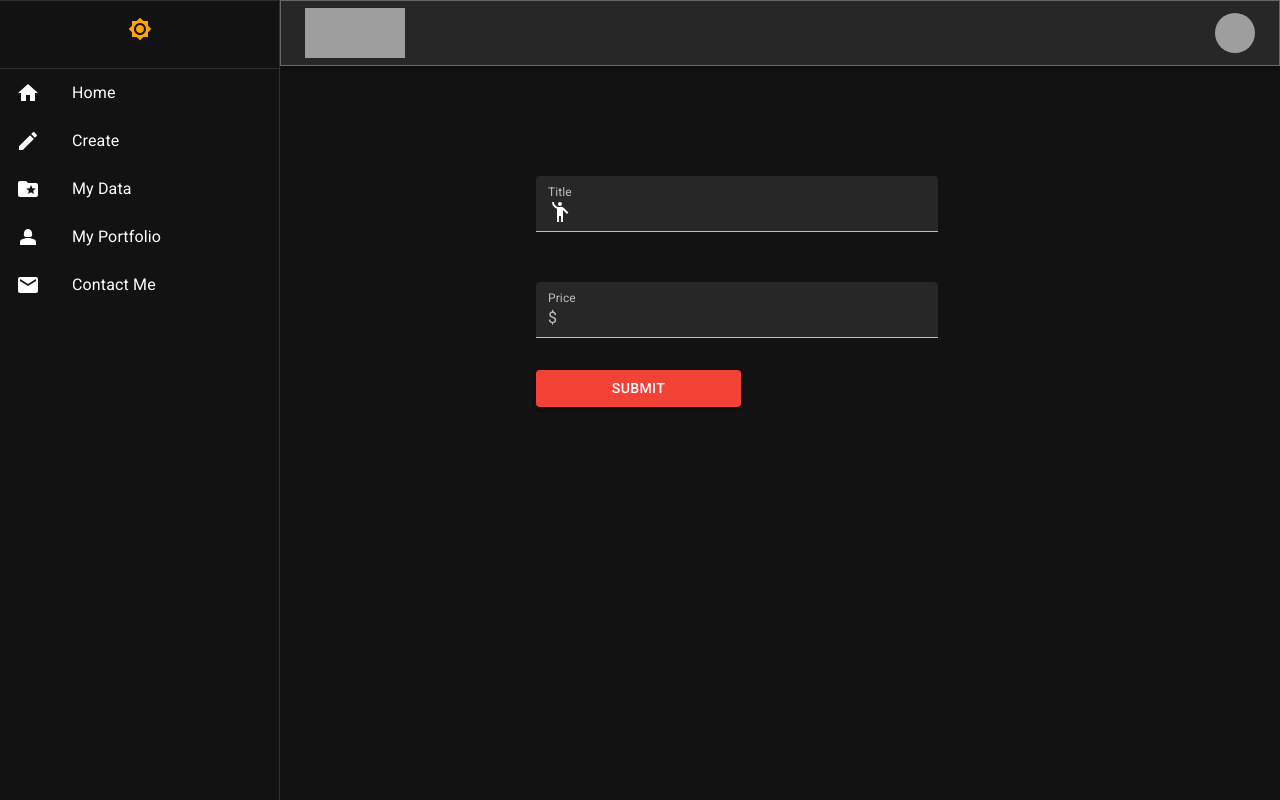
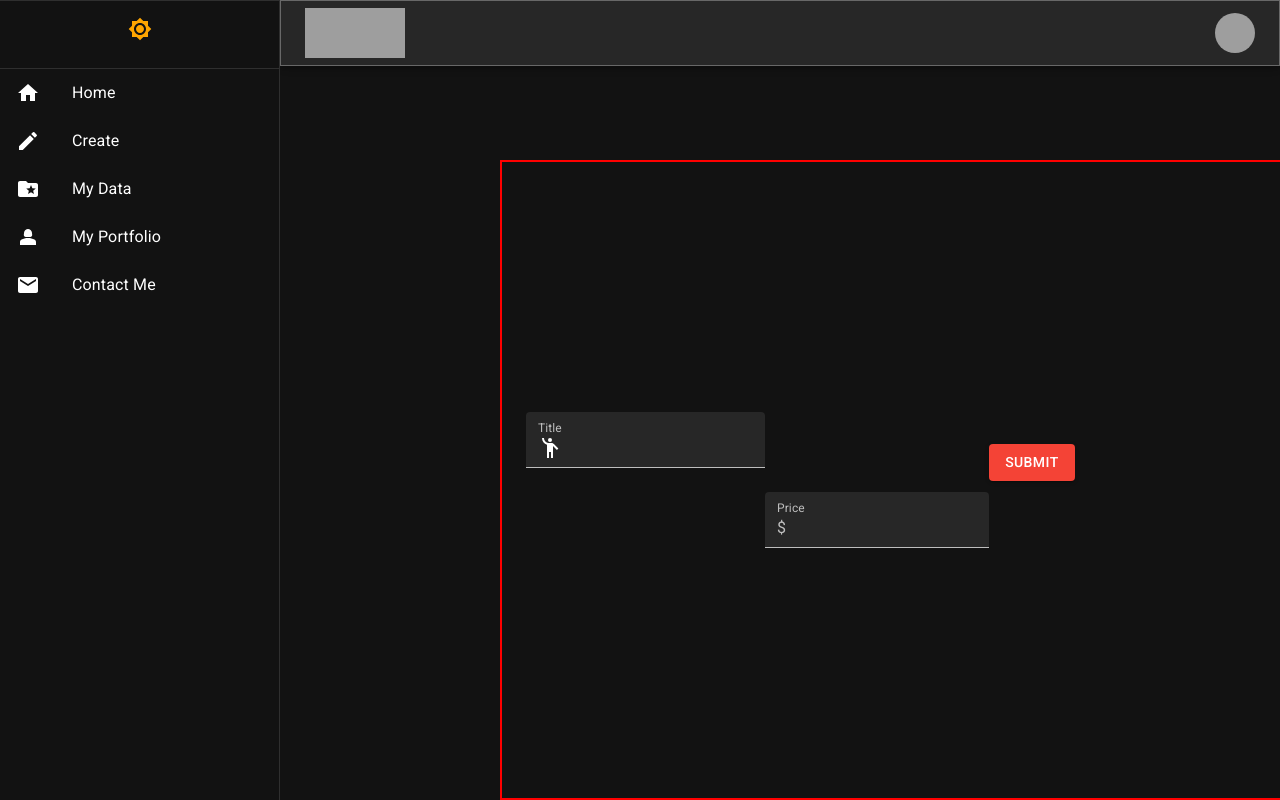
Before and after one commit to ShehabMm/Firebase-authentication-JSON--redux-based-project-by-react, a React (Create React App) app in the folder my-app/: page /Create in a window 1280 px wide. Built offline with nearby package versions, Linux system fonts and the light colour scheme; grey boxes are pictures that could not be loaded.

Commit message:
organize

```diff
--- a/my-app/src/create/create.css
+++ b/my-app/src/create/create.css
@@ -1,4 +1,4 @@
-.createParent {
+/* .createParent {
   background-color: #212121;
   min-height: 100vh;
   max-width: 100vw;
@@ -20,6 +20,7 @@
   position: fixed;
   right: 0;
   box-shadow: 0 0 10px rgb(232, 194, 194);
+
 }
 
 .aside {
@@ -150,4 +151,69 @@ background-color: beige !important;
 
 textarea:focus, .gooooput:focus {
   color: #ff0000;
+} */
+
+
+
+.create-app{
+width: 100% ;
+display: flex;
+flex-direction: column;
+justify-content: center;
+align-items: center;
+align-content: center;
+border: 2px solid red;
+position: fixed;
+left:500px;
+height: 80vh;
+
 }
+
+
+/* @media (max-width:770px){
+
+
+  .create-app{
+min-width:20%;
+margin-right: auto;
+margin-left: auto;
+align-items: center;
+justify-content: center;
+align-content: center;
+
+  }
+
+}
+
+@media (max-width:600px){
+
+
+  .create-app{
+position: fixed !important;
+min-width:20%;
+left:20px !important;
+margin-right: 200px;
+align-items: center;
+justify-content: center;
+align-content: center;
+
+  }
+
+}
+
+
+@media (max-width:3800px){
+
+
+  .create-app{
+position: fixed !important;
+min-width:10%;
+left:0 !important;
+margin-right: 200px;
+align-items: center;
+justify-content: center;
+align-content: center;
+
+  }
+
+} */
--- a/my-app/src/create/create.js
+++ b/my-app/src/create/create.js
@@ -3,6 +3,7 @@ import React, { useState } from "react";
 import EmojiPeople from "@mui/icons-material/EmojiPeople";
 import Drawerr from "../components/DrawerConstant";
 import Appbarr from "../components/Appbar";
+import "./create.css"
 const Create = () => {
   const [title, settitle] = useState("");
   const [price, setprice] = useState(0);
@@ -15,22 +16,15 @@ const Create = () => {
     <>
       <div>
         <Drawerr noneOrblock={noneOrblock} permanentOrtemp={permanentOrtemp} setnoneOrblock={setnoneOrblock} setpermanentOrtemp={setpermanentOrtemp}                />
-      <  Appbarr drawerWidth={280} setnoneOrblock={setnoneOrblock} setpermanentOrtemp={setpermanentOrtemp}/>
+      <Appbarr drawerWidth={280} setnoneOrblock={setnoneOrblock} setpermanentOrtemp={setpermanentOrtemp}/>
 
       </div>
 
       <Container
-        component="form"
+      className="create-app"
+        component="main"
         sx={{
-          m: "auto",
-          width: "50ch",
-          display: "flex",
-          flexDirection: "column",
-          p: 2,
-          textAlign: "center",
-          position: "fixed",
-          top: "20%",
-          left: "40%",
+          top:"20%",
         }}
       >
         <TextField
@@ -56,7 +50,7 @@ const Create = () => {
           }}
           label="Price"
           variant="filled"
-          sx={{ mt: "50px" }}
+          sx={{ mt: "80px" }}
           InputProps={{
             startAdornment: <InputAdornment position="start">$</InputAdornment>,
           }}
--- a/my-app/src/pages/Homepage.js
+++ b/my-app/src/pages/Homepage.js
@@ -8,7 +8,7 @@ import {
 } from "firebase/auth";
 import { useState } from "react";
 import Drawerr from "../components/DrawerConstant";
-// import Typed from "react-typed";
+import Typed from "react-typed";
 import { Container } from "@mui/material";
 import Appbarr from "../components/Appbar";
 
@@ -41,7 +41,7 @@ const Homepage = () => {
       />
 
       <form className="homeform">
-        {/* <Typed
+        <Typed
           // @ts-ignore
           Typed
           strings={[
@@ -56,13 +56,15 @@ const Homepage = () => {
           loop={false}
         >
           <input className="typed" type="text" />
-          </Typed> */}
+        </Typed>
 
         <p style={{ fontSize: "20px", fontWeight: "300" }}>
           Welcome to our platform <span> &#10084; </span>
         </p>
 
         <input
+          style={{ border: "1px solid black" }}
+
           onChange={(eo) => {
             setemail(eo.target.value);
           }}
@@ -72,6 +74,8 @@ const Homepage = () => {
         />
 
         <input
+          style={{ border: "1px solid black" }}
+
           onChange={(eo) => {
             setpassword(eo.target.value);
           }}
```
Lines whose indentation alone changed are shown as unchanged.
